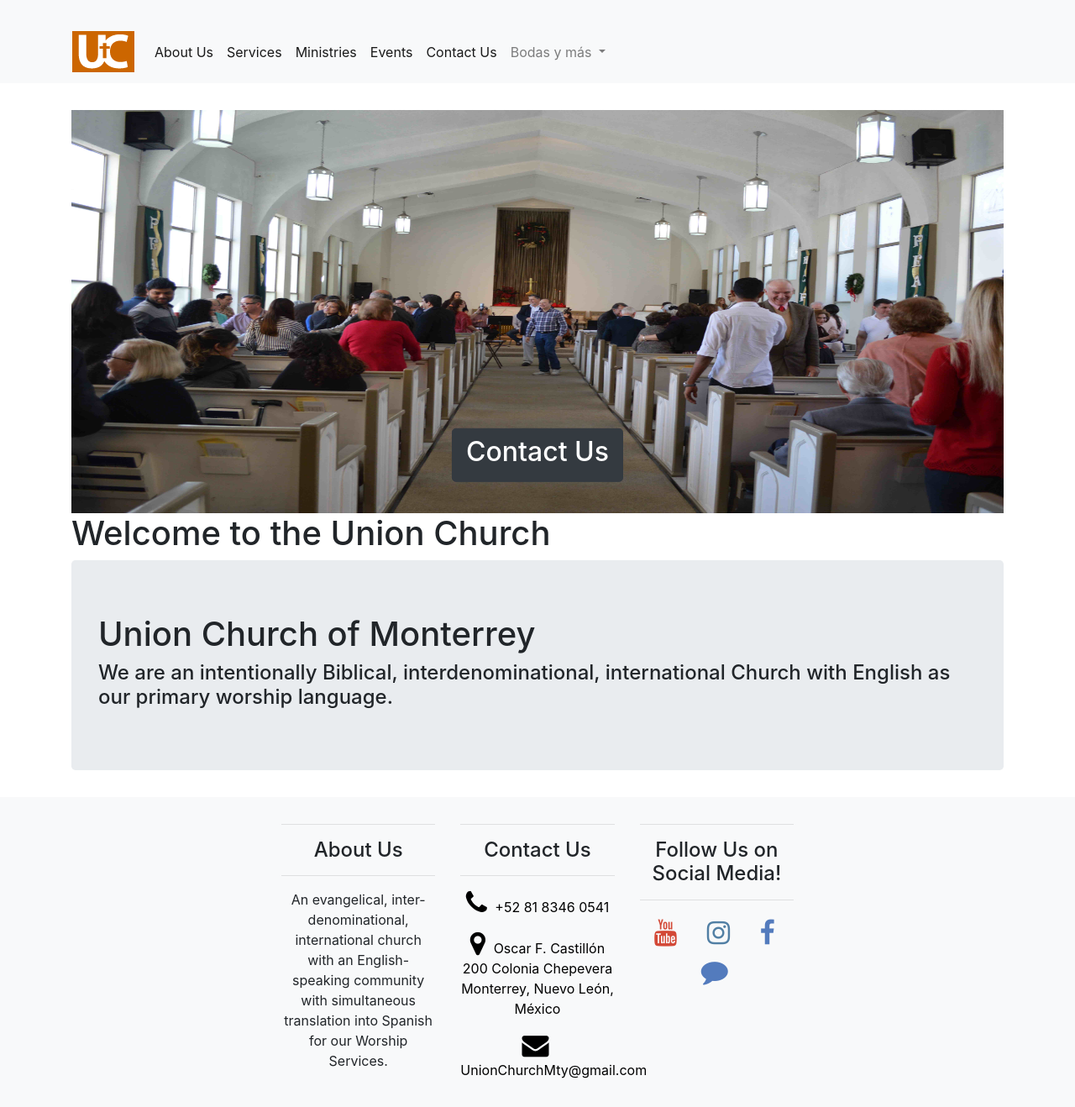
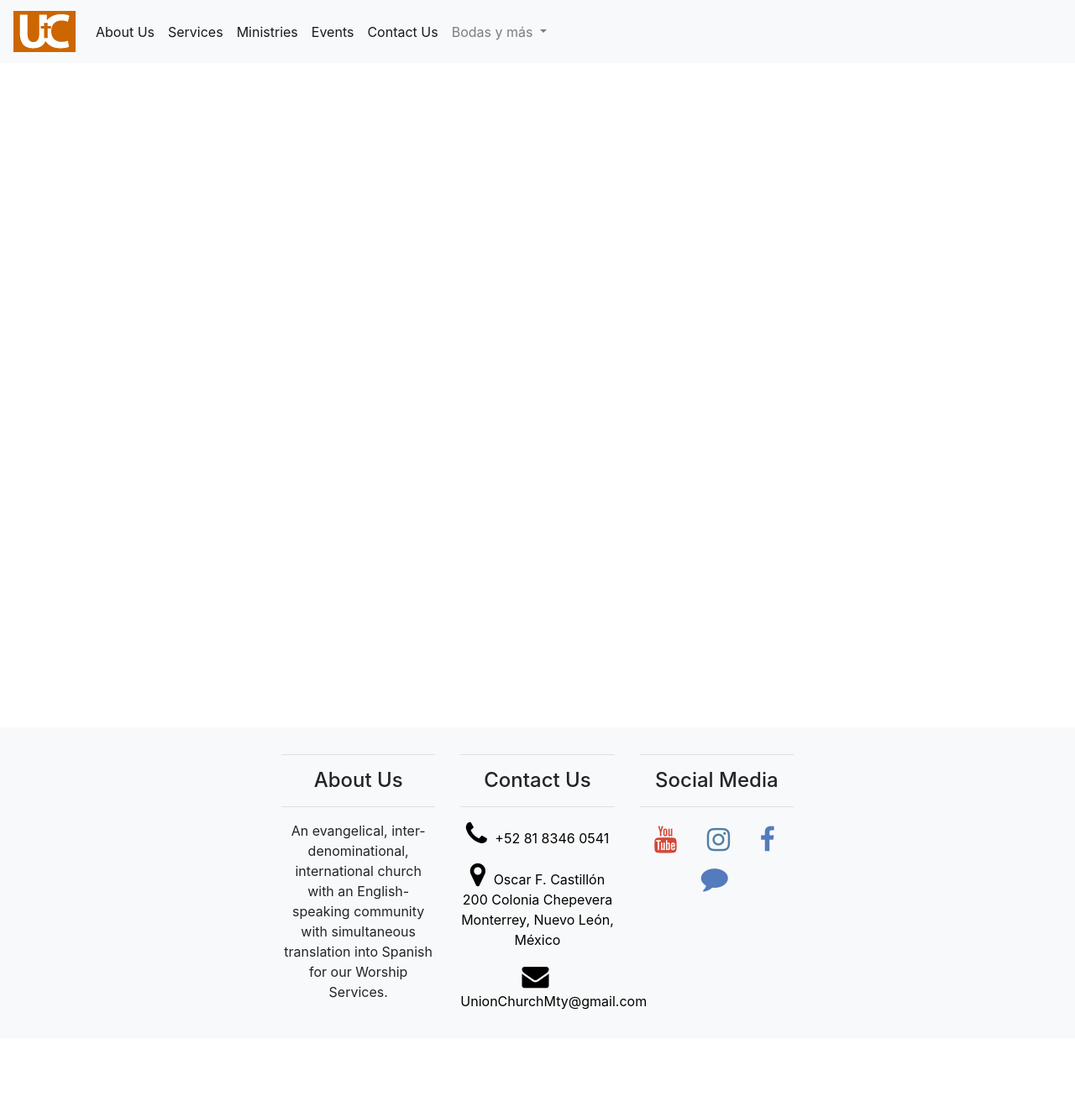
Before and after one commit to gogvale/UnionChurch, a Jekyll site: the page built from index.html, in a window 1280 px wide and 1318 px high. Shown: the whole window at 84% size. Built offline with Jekyll 4.4.1, drawn with Linux system fonts in a browser that asks for light colours; nearby versions of some CDN libraries.

Commit message:
Fix navigation links

```diff
--- a/_includes/footer.html
+++ b/_includes/footer.html
@@ -37,7 +37,7 @@
   </div>
   <div id="social-media" class="col-12 col-lg-2">
     <hr />
-    <h4>Follow Us on Social Media!</h4>
+    <h4>Social Media</h4>
     <hr />
     {% for item in site.data.social_media %} {% assign icon = {{item.name |
     downcase}}%}
--- a/_includes/header.html
+++ b/_includes/header.html
@@ -1,25 +1,18 @@
-<div id="header" class="sticky-top bg-light">
-  <nav class="navbar navbar-expand-lg navbar-light bg-light container">
+<nav class="navbar navbar-expand-lg navbar-light bg-light">
   <a class="navbar-brand" href="/">
     <img src="/img/social.png" alt="Home Page" />
   </a>
-    <button
-      class="navbar-toggler"
-      type="button"
-      data-toggle="collapse"
-      data-target="#navbarNavAltMarkup"
-      aria-controls="navbarNavAltMarkup"
-      aria-expanded="false"
-      aria-label="Toggle navigation"
-    >
+    <button class="navbar-toggler" type="button" data-toggle="collapse" data-target="#navbarNavDropdown"
+      aria-controls="navbarNavDropdown" aria-expanded="false" aria-label="Toggle navigation">
       <span class="navbar-toggler-icon"></span>
     </button>
     <div class="collapse navbar-collapse" id="navbarNavDropdown">
       <ul class="navbar-nav">
         {%for item in site.data.navigation%}
-          {%if item.sublinks %}
+        {%if item.sublinks  %}
         <li class="nav-item dropdown">
-            <a class="nav-link dropdown-toggle" href="{{item.url}}" id="navbarDropdownMenuLink" data-toggle="dropdown" aria-haspopup="true" aria-expanded="false">
+          <a class="nav-link dropdown-toggle" href="{{item.url}}" id="navbarDropdownMenuLink" data-toggle="dropdown"
+            aria-haspopup="true" aria-expanded="false">
             {{item.title}}
           </a>
           <div class="dropdown-menu" aria-labelledby="navbarDropdownMenuLink">
@@ -30,7 +23,8 @@
         </li>
         {%else%}
         <li class="nav-item active">
-            <a class="nav-link {%if page.url == item.link%}active{%endif%}" href="{{item.link}}">{{item.title}} {%if page.url == item.link%}<span class="sr-only">(current)</span>{%endif%}</a>
+          <a class="nav-link {%if page.url == item.link%}active{%endif%}" href="{{item.url}}">{{item.title}}
+            {%if page.url == item.link%}<span class="sr-only">(current)</span>{%endif%}</a>
         </li>
         {%endif%}
         {%endfor%}
--- a/index.html
+++ b/index.html
@@ -6,18 +6,3 @@
 
 <!-- fulltitle: This overrides the default page title, which is "{{page.tite}} | {{site.title}}" -->
 <!-- excerpt: If this isn't set, it'll pull your {{site.tagline}} for meta description-->
-
-
-<!-- Banner -->
-<div class="banner">
-  <img src="img/DSC_0129.JPG" class="img-fluid" alt="Responsive image">
-  <h1>Welcome to the Union Church</h1>
-  <button class="btn btn-dark btn-lg">
-    <h2>Contact Us</h2>
-  </button>
-</div>
-
-<section class="jumbotron">
-  <h1>{{site.title}}</h1>
-  <h4>{{site.tagline}}</h4>
-</section>
```
Also changed, not shown: 404.html (added, +10 -0 lines), 404.md (deleted, +0 -10 lines), _data/navigation.yml (+11 -11 lines). Lines whose indentation alone changed are shown as unchanged.
